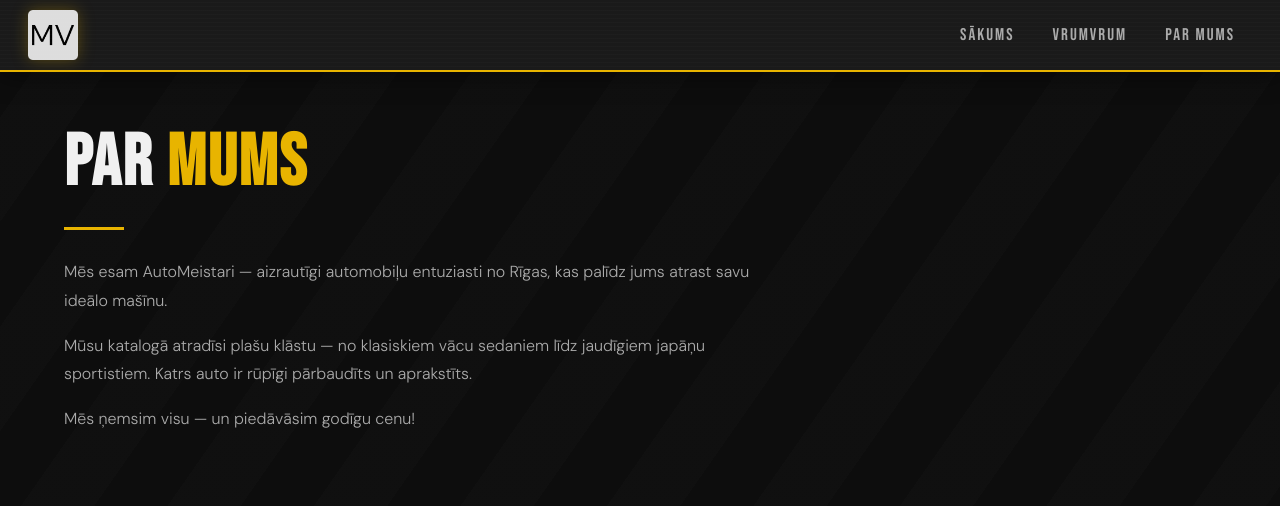
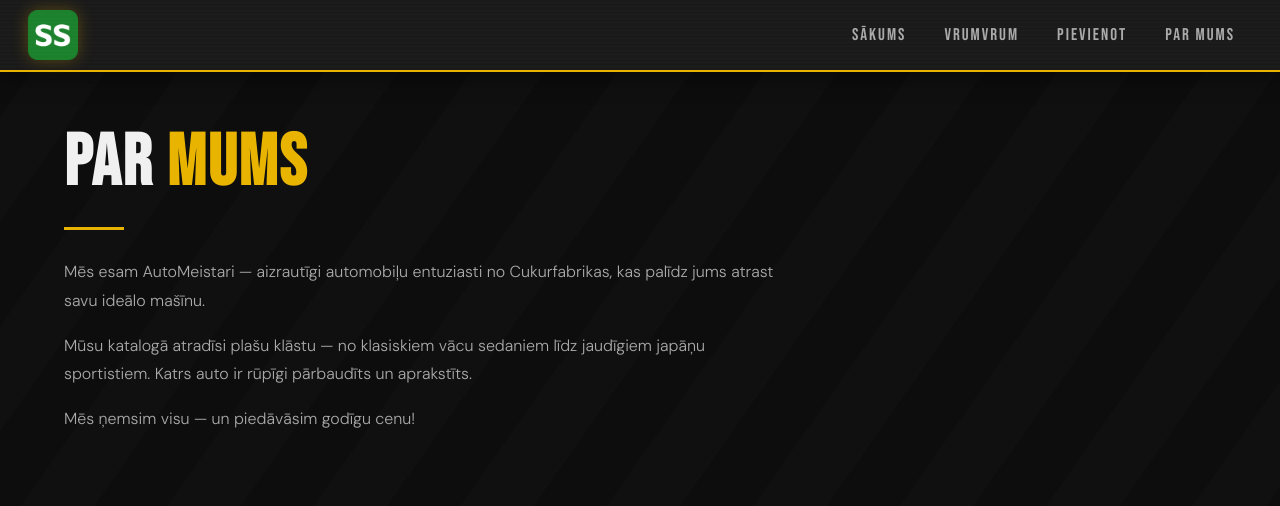
Before and after one commit to samuelsmarkevichs-source/Darbins, a Flask app: page /par-mums in a window 1280 px wide. Shown: the top 506 px of the page. Run offline with Flask 3, Linux system fonts and the light colour scheme.

Commit message:
visual changes

```diff
--- a/autoveikals/templates/about.html
+++ b/autoveikals/templates/about.html
@@ -4,7 +4,7 @@
 <div class="about-wrap">
     <h1>Par <span>mums</span></h1>
     <div class="about-divider"></div>
-    <p>Mēs esam AutoMeistari — aizrautīgi automobiļu entuziasti no Rīgas, kas palīdz jums atrast savu ideālo mašīnu.</p>
+    <p>Mēs esam AutoMeistari — aizrautīgi automobiļu entuziasti no Cukurfabrikas, kas palīdz jums atrast savu ideālo mašīnu.</p>
     <p>Mūsu katalogā atradīsi plašu klāstu — no klasiskiem vācu sedaniem līdz jaudīgiem japāņu sportistiem. Katrs auto ir rūpīgi pārbaudīts un aprakstīts.</p>
     <p>Mēs ņemsim visu — un piedāvāsim godīgu cenu!</p>
 </div>
--- a/autoveikals/templates/base.html
+++ b/autoveikals/templates/base.html
@@ -16,6 +16,7 @@
         <nav>
             <a href="/">Sākums</a>
             <a href="/produkti">Vrumvrum</a>
+            <a href="/crudelis">Pievienot</a>
             <a href="/par-mums">Par mums</a>
         </nav>
     </header>
```
Also changed, not shown: autoveikals/static/images/logo.png.
